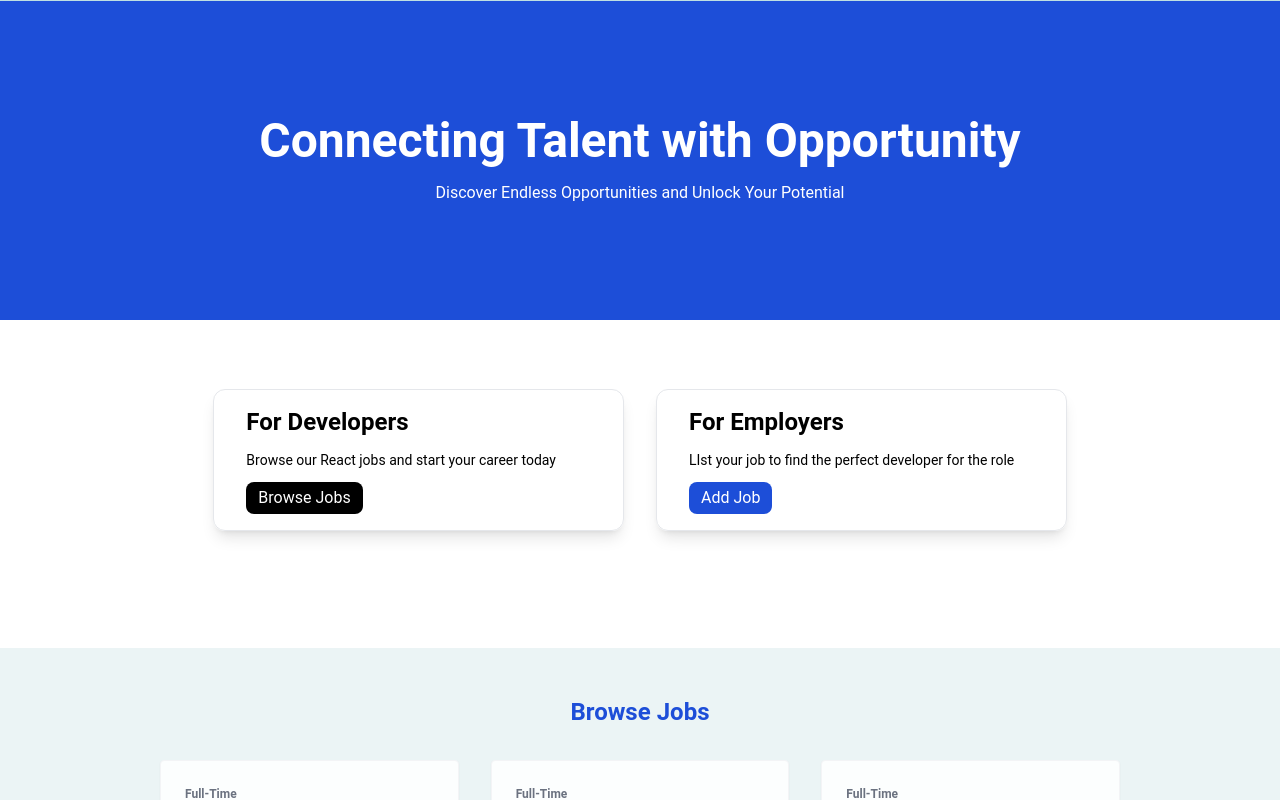
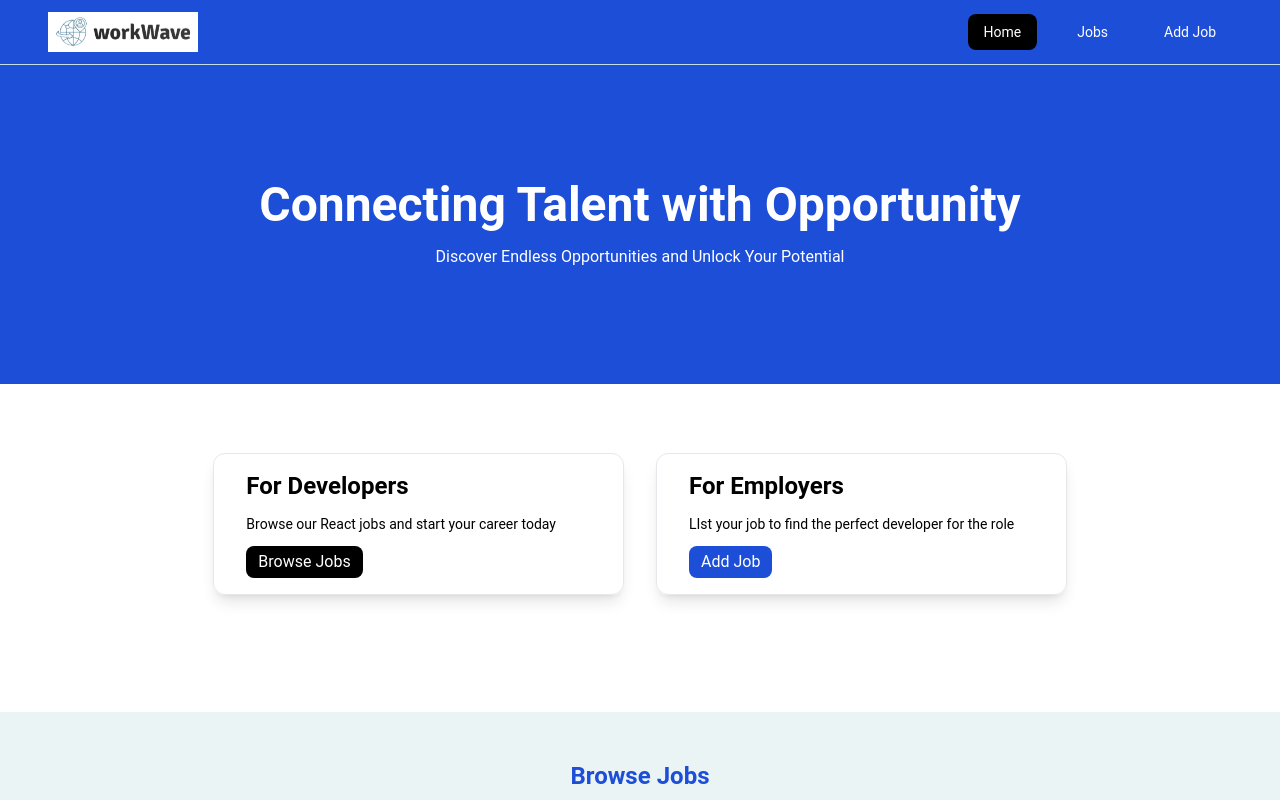
Before and after one commit to jonathan-baraza/workWave, a React (Vite) app: page / in a window 1280 px wide. Shown: the top 800 px of the page. Built offline with nearby package versions, Linux system fonts and the light colour scheme.

Commit message:
feat: react routing

```diff
--- a/src/App.tsx
+++ b/src/App.tsx
@@ -1,8 +1,26 @@
+import ViewAllJobs from "./pages/ViewAllJobs";
 import Homepage from "./pages/Homepage";
+import MainLayout from "./layouts/MainLayout";
+import {
+  createBrowserRouter,
+  createRoutesFromElements,
+  Route,
+  RouterProvider,
+} from "react-router-dom";
+
+
+const router = createBrowserRouter(
+  createRoutesFromElements(
+    <Route path={"/"} element={<MainLayout/>}>
+      <Route path="/" element={<Homepage />} />
+      <Route path="/jobs" element={<ViewAllJobs />} />
+      <Route path="/about" element={<div>About page</div>} />
+    </Route>
+  )
+);
 
 function App() {
-  return <>
-  <Homepage/></>;
+  return <RouterProvider router={router} />;
 }
 
 export default App;
```
